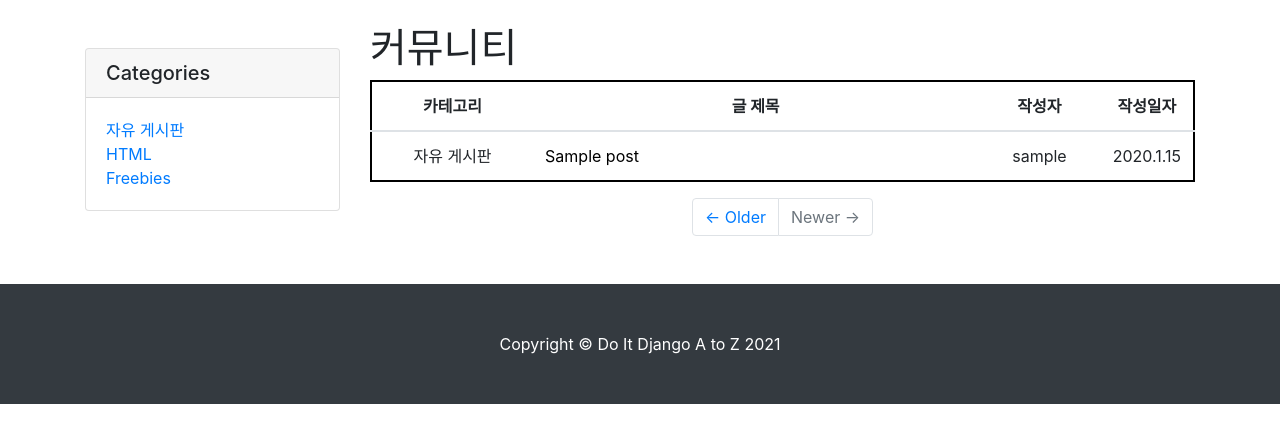
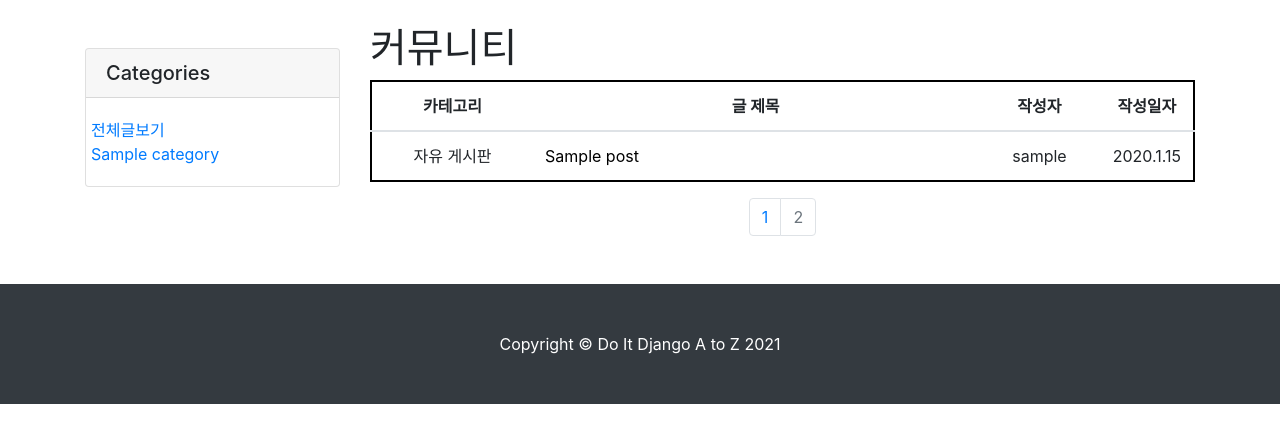
Before and after one commit to Y-oungfire/Django_project, a Django app: page /community/ in a window 1280 px wide. Shown: the part 56-499 px from the top of the page. Run offline with Django 4.2, Linux system fonts and the light colour scheme; tables that the repository leaves empty hold one stand-in row (values such as "Sample post"); some libraries are stand-ins or nearby versions.

Commit message:
카테고리 생성

```diff
--- a/community/models.py
+++ b/community/models.py
@@ -4,6 +4,20 @@ from django.contrib.auth.models import User
 from django.db import models
 
 # Create your models here.
+
+class Category(models.Model):
+    name = models.CharField(max_length=50, unique=True)
+    slug = models.SlugField(max_length=200, unique=True, allow_unicode=True)
+
+    def __str__(self):
+        return self.name
+
+    def get_absolute_url(self):
+        return f'/community/category/{self.slug}'
+
+    class Meta:
+        verbose_name_plural = 'Categories'
+
 
 class Post(models.Model):
     title = models.CharField(max_length=30)
@@ -17,6 +31,8 @@ class Post(models.Model):
 
     author = models.ForeignKey(User, on_delete=models.CASCADE)
 
+    category = models.ForeignKey(Category, null=True, blank=True, on_delete=models.SET_NULL)
+
     def __str__(self):
         return f'[{self.pk}]{self.title}'
 
--- a/community/templates/community/base.html
+++ b/community/templates/community/base.html
@@ -79,24 +79,21 @@
         <div class="row">
             <div class="col-md-4 col-lg-3">
                 <!-- Categories Widget -->
-                <div class="card my-4">
+                <div class="card my-4" id="categories-card">
                     <h5 class="card-header">Categories</h5>
                     <div class="card-body">
-
-                            <div class="col; text-center;">
-                                <ul class="list-unstyled mb-0">
+                        <div class="row">
+                            <ul class="list-unstyled mb-0">
+                                <li>
+                                    <a href="/community">전체글보기</a>
+                                </li>
+                                {% for category in categories %}
                                     <li>
-                                        <a href="#">자유 게시판</a>
+                                     <a href="{{ category.get_absolute_url }}">{{ category }}</a>
                                     </li>
-                                    <li>
-                                        <a href="#">HTML</a>
-                                    </li>
-                                    <li>
-                                        <a href="#">Freebies</a>
-                                    </li>
-                                </ul>
-                            </div>
-
+                                {% endfor %}
+                            </ul>
+                        </div>
                     </div>
                 </div>
             </div>
--- a/community/templates/community/post_detail.html
+++ b/community/templates/community/post_detail.html
@@ -8,7 +8,7 @@
         <!-- Author -->
         <p class="lead">
           by
-          <a href="#">작성자명 쓸 위치(개발예정)</a>
+          <a href="#">{{ post.author }}</a>
         </p>
       <!-- Date/Time -->
         <p>{{ post.created_at.year }}.{{ post.created_at.month }}.{{ post.created_at.day }}. {{ post.created_at.hour }}:{{ post.created_at.minute }}</p>
--- a/community/templates/community/post_list.html
+++ b/community/templates/community/post_list.html
@@ -11,8 +11,8 @@
                             <th class="text-center">작성일자</th>
                         </tr>
                     </thead>
-                    {% if posts.exists %}
-                    {% for p in posts %}
+                    {% if post_list.exists %}
+                        {% for p in post_list %}
                       <tbody>
                       <tr>
                             <td class="text-center" style="width: 20%" class="text-center">자유 게시판</td>
@@ -27,12 +27,14 @@
 
 
                 <!-- Pagination -->
+                <div class="txte-center">
                   <ul class="pagination justify-content-center mb-4">
                        <li class="page-item">
-                        <a class="page-link" href="#">&larr; Older</a>
+                         <a class="page-link" href="#">1</a>
                      </li>
                      <li class="page-item disabled">
-                        <a class="page-link" href="#">Newer &rarr;</a>
+                          <a class="page-link" href="#">2</a>
                       </li>
                   </ul>
+                </div>
 {% endblock %}
--- a/community/urls.py
+++ b/community/urls.py
@@ -2,6 +2,9 @@ from django.urls import path
 from . import views
 
 urlpatterns = [
-    path('<int:pk>/', views.single_post_page),
-    path('', views.index),
+    path('category/<str:slug>/', views.category_page),
+    path('<int:pk>/', views.PostDetail.as_view()),
+    #path('<int:pk>/', views.single_post_page),
+    path('', views.PostList.as_view()),
+    #path('', views.index),
 ]
--- a/community/views.py
+++ b/community/views.py
@@ -1,25 +1,74 @@
+
+
 from django.shortcuts import render
-from .models import Post
+from django.views.generic import ListView, DetailView
+from .models import Post, Category
 # Create your views here.
 
-def index(request):
-    posts = Post.objects.all().order_by('-pk')
+class PostList(ListView):
+    model = Post
+    ordering = '-pk'
+
+    def get_context_data(self, **kwargs):
+        context = super(PostList, self).get_context_data()
+        context['categories'] = Category.objects.all()
+        context['no_category_post_count'] = Post.objects.filter(category=None).count()
+
+        return context
+
+class PostDetail(DetailView):
+    model = Post
+
+    def get_context_data(self, **kwargs):
+        context = super(PostDetail, self).get_context_data()
+        context['categories'] = Category.objects.all()
+        context['no_category_post_count'] = Post.objects.filter(category=None).count()
+
+        return context
+
+
+# def index(request):
+#     posts = Post.objects.all().order_by('-pk')
+#     category = Category.objects.all()
+#
+#
+#     return render(
+#         request,
+#         'community/post_list.html',
+#         {
+#             'posts' : posts,
+#             'categories' : category,
+#         }
+#     )
+
+# def single_post_page(request, pk):
+#     post = Post.objects.get(pk=pk)
+#     category = Category.objects.all()
+#
+#     return render(
+#         request,
+#         'community/post_detail.html',
+#         {
+#             'post' : post,
+#             'categories': category,
+#         }
+#     )
+
+def category_page(request, slug):
+    if slug == 'no_category':
+        category = '미분류'
+        post_list = Post.objects.filter(category=None)
+    else:
+        category = Category.objects.get(slug=slug)
+        post_list = Post.objects.filter(category=category)
 
     return render(
         request,
         'community/post_list.html',
         {
-            'posts' : posts,
+            'post_list': post_list,
+            'categories': Category.objects.all(),
+            'no_category_post_count': Post.objects.filter(category=category).count(),
+            'category': category,
         }
     )
-
-def single_post_page(request, pk):
-    post = Post.objects.get(pk=pk)
-
-    return render(
-        request,
-        'community/post_detail.html',
-        {
-            'post' : post,
-        }
-    )
```
Also changed, not shown: community/admin.py (+6 -1 lines). Lines whose indentation alone changed are shown as unchanged.
